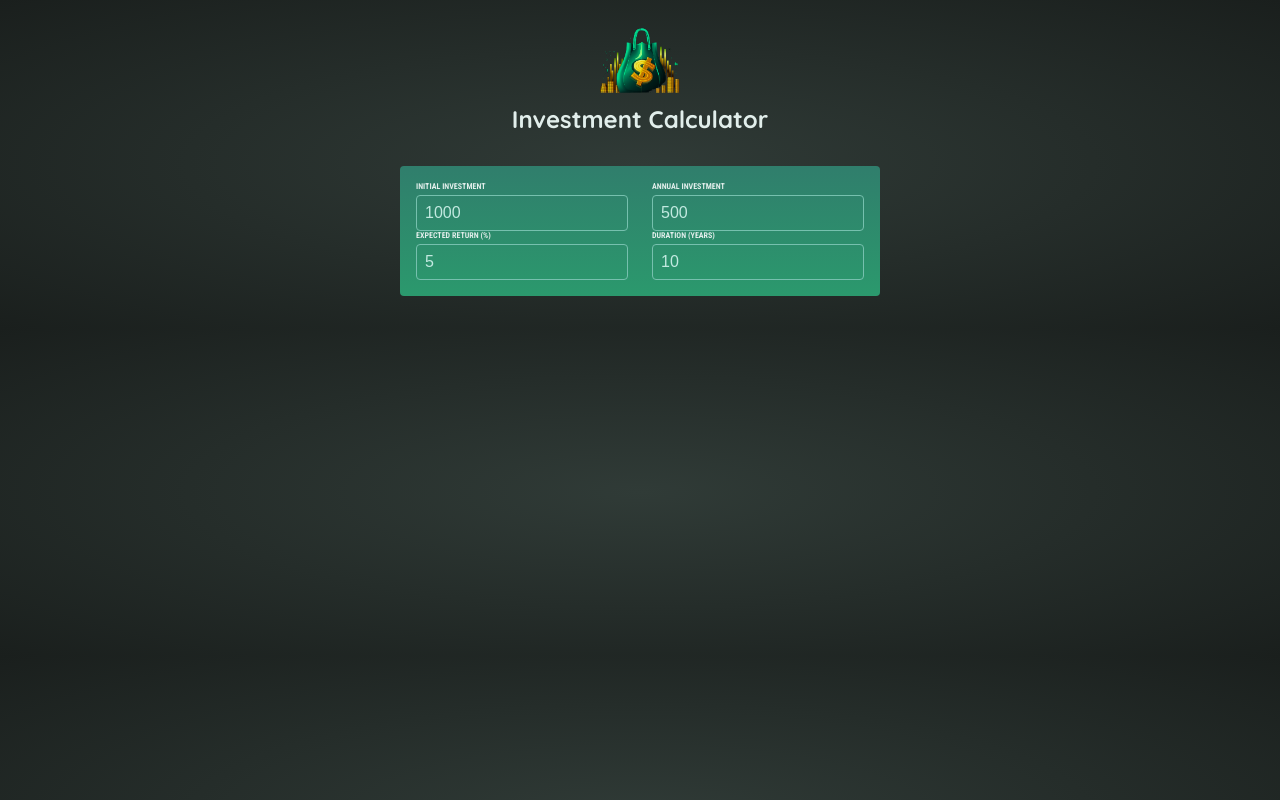
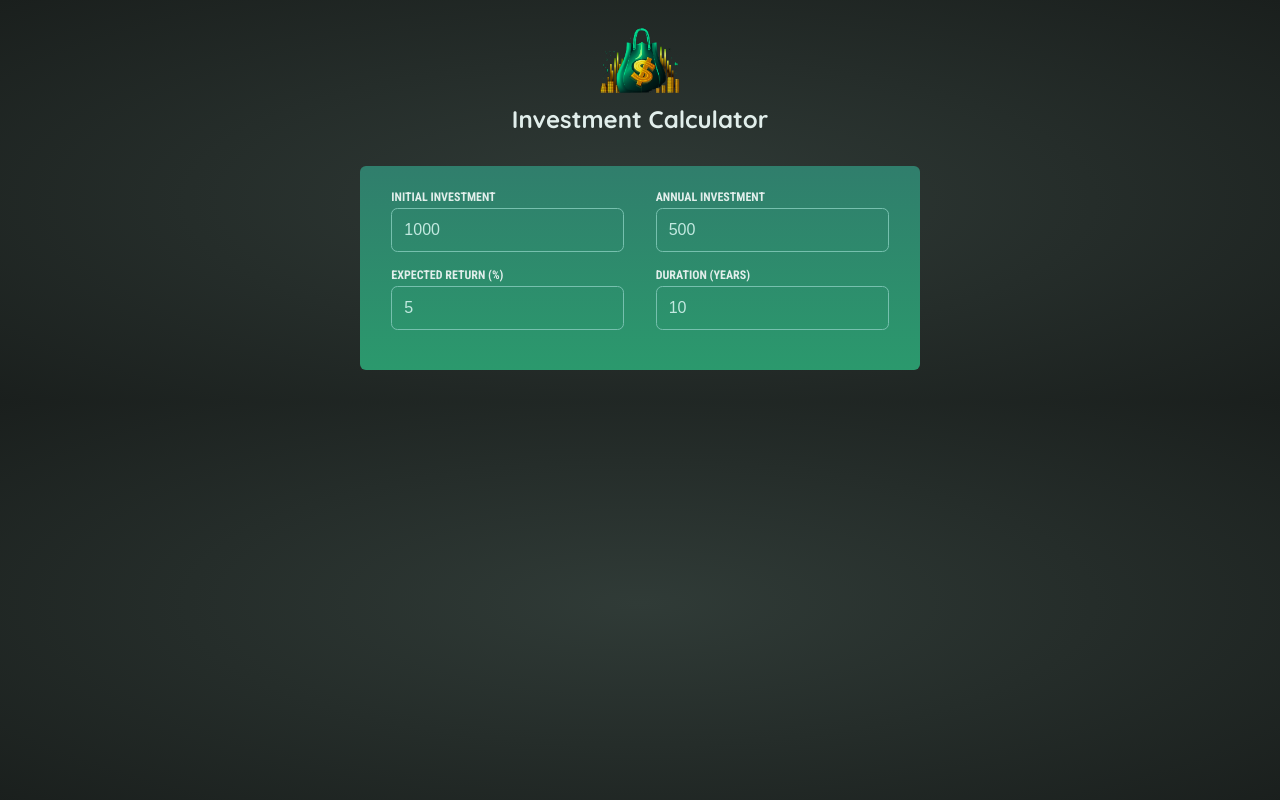
Before and after one commit to Venkat-Gorla/investment-calc-react, a React (Vite) app: page / in a window 1280 px wide. Built offline with nearby package versions, Linux system fonts and the light colour scheme.

Commit message:
[UserInput style improvements] mostly spacing changes

```diff
--- a/src/index.css
+++ b/src/index.css
@@ -33,7 +33,7 @@ body {
   margin-top: 0.5rem; /* Reduce spacing below image */
 }
 
-#user-input {
+/* #user-input {
   padding: 1rem;
   max-width: 30rem;
   margin: 2rem auto;
@@ -64,6 +64,45 @@ body {
   background-color: transparent;
   color: #c2e9e0;
   font-size: 1rem;
+} */
+
+#user-input {
+  padding: 1.5rem; /* Increased padding for a larger container */
+  max-width: 35rem; /* Increased max-width for better spacing */
+  margin: 2rem auto;
+  border-radius: 6px; /* Slightly larger radius for a smoother look */
+  background: linear-gradient(180deg, #307e6c, #2b996d);
+}
+
+.input-group {
+  display: flex;
+  justify-content: space-evenly;
+  gap: 1.5rem;
+
+  /* Allows inputs to wrap if needed */
+  flex-wrap: wrap;
+}
+
+#user-input label {
+  display: block;
+
+  margin-bottom: 0.25rem;
+
+  font-family: "Roboto Condensed", sans-serif;
+  font-size: 0.75rem; /* Slightly increased for better readability */
+  font-weight: bold;
+  text-transform: uppercase;
+}
+
+#user-input input {
+  width: 100%;
+  padding: 0.75rem; /* Increased padding for better input size */
+  border: 1px solid #76c0ae;
+  border-radius: 0.4rem; /* Slightly rounded corners */
+  background-color: transparent;
+  color: #c2e9e0;
+  font-size: 1rem;
+  margin-bottom: 1rem;
 }
 
 #result {
```
